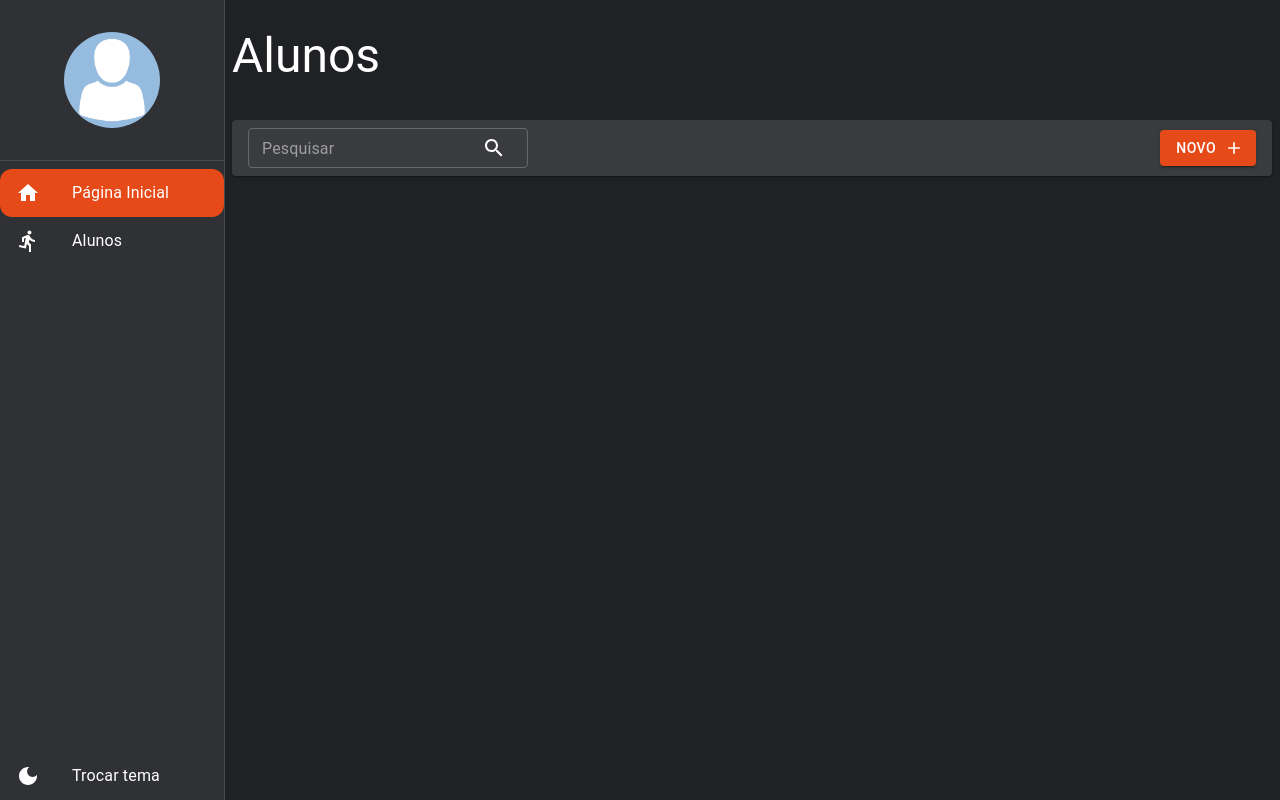
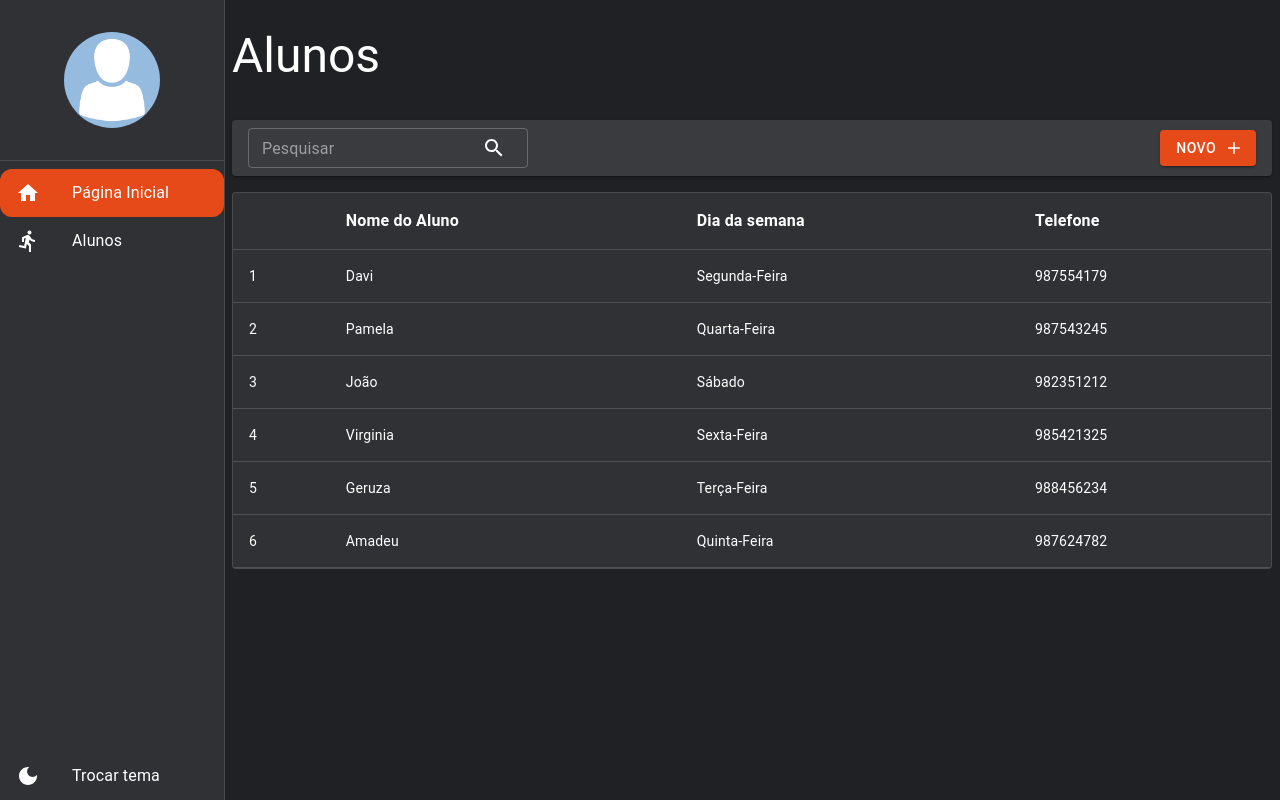
Before and after one commit to davisantanan/Personal-Mode, a React (Create React App) app: page /students in a window 1280 px wide. Built offline with nearby package versions, Linux system fonts and the light colour scheme; data requests are answered from the project's data file.

Commit message:
create studentsTable

```diff
--- a/mock/database.json
+++ b/mock/database.json
@@ -6,6 +6,41 @@
             "age": 21,
             "telNumber": 987554179,
             "dayOfTheWeek": "Segunda-Feira"
+        },
+        {
+            "id": 2,
+            "name": "Pamela",
+            "age": 25,
+            "telNumber": 987543245,
+            "dayOfTheWeek": "Quarta-Feira"
+        },
+        {
+            "id": 3,
+            "name": "João",
+            "age": 40,
+            "telNumber": 982351212,
+            "dayOfTheWeek": "Sábado"
+        },
+        {
+            "id": 4,
+            "name": "Virginia",
+            "age": 18,
+            "telNumber": 985421325,
+            "dayOfTheWeek": "Sexta-Feira"
+        },
+        {
+            "id": 5,
+            "name": "Geruza",
+            "age": 60,
+            "telNumber": 988456234,
+            "dayOfTheWeek": "Terça-Feira"
+        },
+        {
+            "id": 6,
+            "name": "Amadeu",
+            "age": 20,
+            "telNumber": 987624782,
+            "dayOfTheWeek": "Quinta-Feira"
         }
     ]
 }
--- a/src/pages/students/students.tsx
+++ b/src/pages/students/students.tsx
@@ -1,23 +1,35 @@
 import BaseLayout from "../../layouts/baseLayoutPage";
 import ListingToolsBar from "../../components/listingToolsBar/listingToolsBar";
-import { useEffect, useMemo } from "react";
-import { studentsService } from "../../services/studentsService/studentsService";
+import { useEffect, useMemo, useState } from "react";
+import { studentsDetails, studentsService } from "../../services/studentsService/studentsService";
 import { useSearchParams } from "react-router-dom";
 import { useDebounce } from "../../hooks/useDebounce";
+import { Paper, Table, TableBody, TableCell, TableContainer, TableHead, TableRow } from "@mui/material";
 
 function Students(){
 
   const [searchParams, setSearchParams] = useSearchParams();
   const { debounce } = useDebounce(300);
+  const [rows, setRows] = useState<studentsDetails[]>([]);
+  const [totalCount, setTotalCount] = useState(0);
+  const [isloading, setIsLoading] = useState(true);
 
   const search = useMemo(() => {
     return searchParams.get('search') || '';
   },[searchParams]);
 
   useEffect(() => {
+    setIsLoading(true)
     debounce(() => {
       studentsService.getAll(1, search).then((result) => {
-        console.log(result)
+        setIsLoading(false);
+        if(result instanceof Error){
+          alert(result.message);
+        } else {
+          console.log(result);
+          setRows(result.data);
+          setTotalCount(result.totalCount);
+        }
       })
     });
     // eslint-disable-next-line
@@ -31,8 +43,34 @@ function Students(){
       showSearchInput
       searchText={search}
       changeSearchText={text => setSearchParams({ search: text }, { replace: true })}
-      />}
-    >
+      />}>
+
+      <TableContainer
+      component={Paper}
+      variant="outlined"
+      sx={{ margin: 1, width: 'auto' }}>
+        <Table>
+          <TableHead>
+            <TableRow>
+              <TableCell></TableCell>
+              <TableCell sx={{ fontWeight: 'bold', fontSize: '16px' }}>Nome do Aluno</TableCell>
+              <TableCell sx={{ fontWeight: 'bold', fontSize: '16px' }}>Dia da semana</TableCell>
+              <TableCell sx={{ fontWeight: 'bold', fontSize: '16px' }}>Telefone</TableCell>
+            </TableRow>
+          </TableHead>
+
+          <TableBody>
+            {rows.map((row) => (
+              <TableRow key={row.id}>
+                <TableCell>{row.id}</TableCell>
+                <TableCell>{row.name}</TableCell>
+                <TableCell>{row.dayOfTheWeek}</TableCell>
+                <TableCell>{row.telNumber}</TableCell>
+              </TableRow>
+            ))}
+          </TableBody>
+        </Table>
+      </TableContainer>
 
     </BaseLayout>
   )
--- a/src/services/studentsService/studentsService.ts
+++ b/src/services/studentsService/studentsService.ts
@@ -1,13 +1,13 @@
 import api from "../api/api";
 
 
-interface studentsDetails {
+export interface studentsDetails {
     name: string,
     age: number,
     id: number,
     telNumber: number,
     dayOfTheWeek: string
-}
+};
 
 const getAll = async (page = 1, filter= '') => {
     try {
@@ -77,4 +77,4 @@ export const studentsService = {
     create,
     updateById,
     deleteById
-}
+};
```
